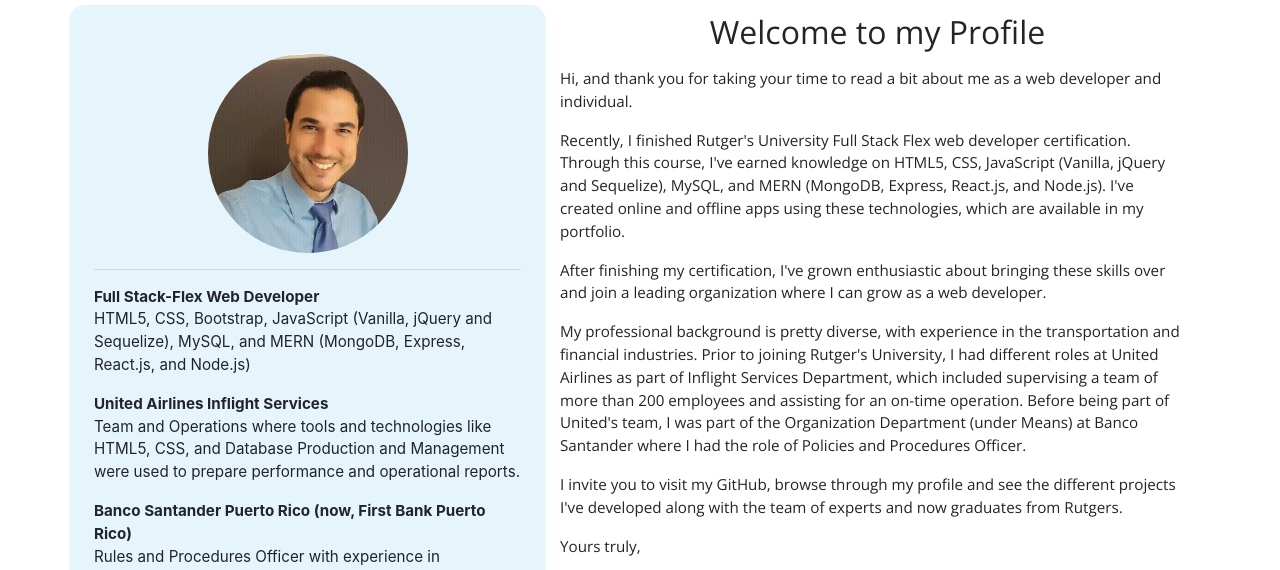
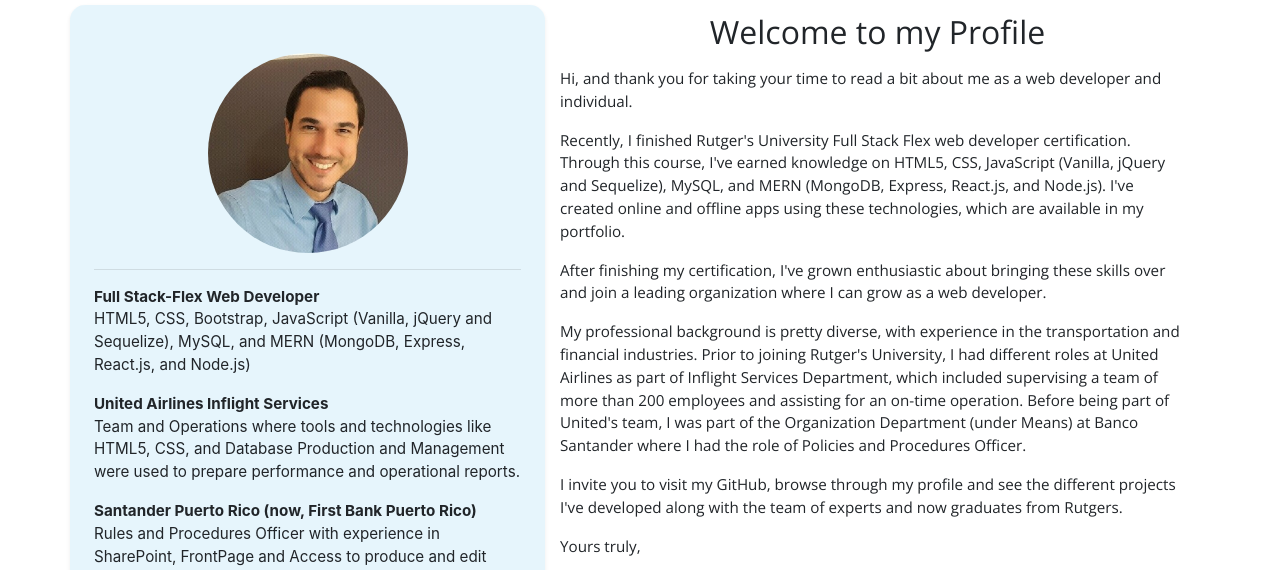
Before and after one commit to ivanzapatarivera/portfolio, a plain HTML site: page index.html in a window 1280 px wide. Shown: the part 173-743 px from the top of the page. Drawn offline with nearby package versions, Linux system fonts and the light colour scheme; a script that the page names is missing.

Commit message:
updated role cards

```diff
--- a/index.html
+++ b/index.html
@@ -94,7 +94,7 @@ xmlns:fb="http://ogp.me/ns/fb#">
                 Database Production and Management were used to prepare performance and operational reports.<br />
               </p>
               <p class="bodytext text-left">
-                <b>Banco Santander Puerto Rico (now, First Bank Puerto
+                <b>Santander Puerto Rico (now, First Bank Puerto
                   Rico)</b><br />Rules and Procedures Officer with experience in
                 SharePoint, FrontPage and Access to produce and edit documents and reports published through the company
                 and headquarters.<br />
```
